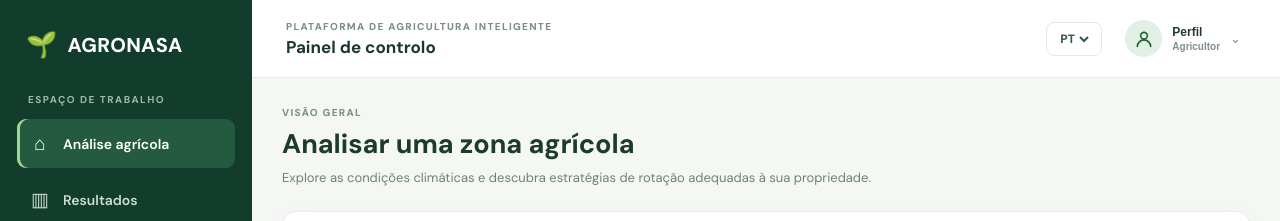
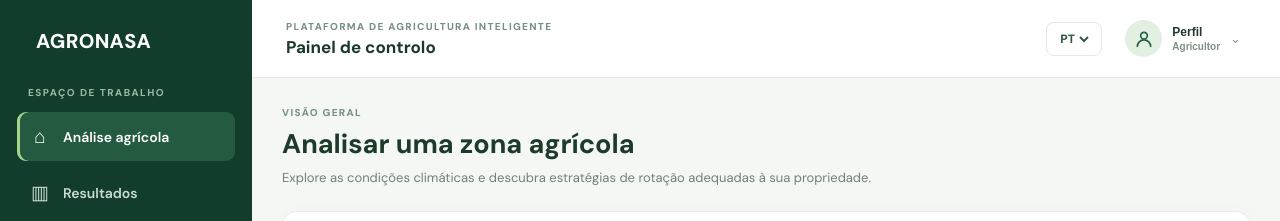
Before and after one commit to silvestrejorgemangumo-lang/Agronasa, a plain HTML site: page frontend/index.html in a window 1280 px wide. Shown: the top 221 px of the page. Drawn offline with nearby package versions, Linux system fonts and the light colour scheme; files that its build step writes are made by us from their sources; files whose address does not match are found by name.

Commit message:
fix: readme

```diff
--- a/frontend/index.html
+++ b/frontend/index.html
@@ -10,7 +10,7 @@
 <body>
   <aside class="sidebar" id="sidebar">
     <a class="sidebar-brand" href="#" aria-label="AgroNASA início">
-      <span class="brand-mark">🌱</span><span>AGRONASA</span>
+      <span class="brand-mark"></span><span>AGRONASA</span>
     </a>
     <div class="sidebar-caption" data-i18n="workspace">ESPAÇO DE TRABALHO</div>
     <nav class="side-nav" aria-label="Navegação principal">
```
Also changed, not shown: 1 other file.
